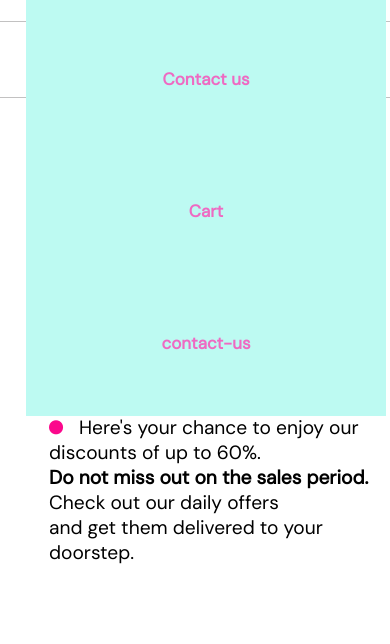
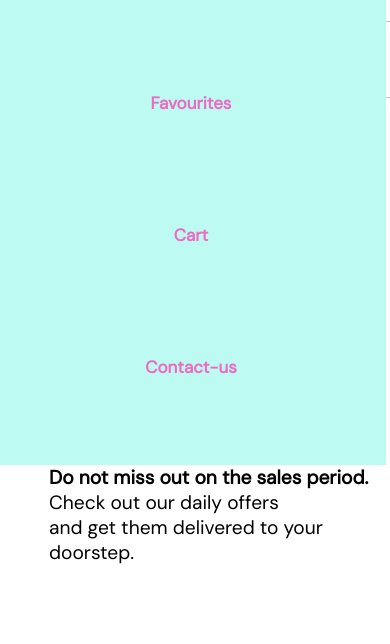
Before and after one commit to timfel20/web-design, a plain HTML site: page index.html in a window 390 px wide. Both pictures are taken after a click on the picture 338 px from the left and 38 px from the top of the page. Shown: the part 200-844 px from the top of the page. Drawn offline with Linux system fonts and the light colour scheme.

Commit message:
responsive xs navbar fixed

```diff
--- a/index.html
+++ b/index.html
@@ -19,9 +19,9 @@
             <div class="nav-items">
                 <ul class="menus">
                     <li><a>Products</a></li>
-                    <li><a>Contact us</a></li>
+                    <li><a>Favourites</a></li>
                     <li><a>Cart</a></li>
-                    <li class="nav-contact"><a>contact-us</a></li>
+                    <li class="nav-contact"><a>Contact-us</a></li>
                 </ul>
             </div>
             <img class="burger" src="./icons/menu.png"/>
@@ -112,7 +112,7 @@
                                 <i class="icon fa-duotone fa-stop"></i>
                                 <i class="icon fa-solid fa-check"></i>
                             </div>
-                            <p>I have read and accepted the Terms and Conditions.</p>
+                            <p>I have read and accepted the <a href="https://workoholics.es/legal/">Terms and Conditions.</a></p>
                         </div>
                         <div class="footer-submit">
                             <p>Submit</p>
--- a/styles/_footer.scss
+++ b/styles/_footer.scss
@@ -72,6 +72,9 @@
        height: 30px;
        transform: scaleX(-1);
      }
+     a{
+       color: rgb(0, 95, 219);
+     }
 }
 
  @include xs{
--- a/styles/_nav.scss
+++ b/styles/_nav.scss
@@ -9,7 +9,7 @@ nav{
     position: sticky;
      top:0;
      padding: (0 40px 0 30px);
-     transition: all 0.35s ease;
+     transition: 0.35s ease-in;
      height: 70px;
     img{
         width:120px;
@@ -41,7 +41,7 @@ nav{
 }
 .nav-colored {
     background-color: rgb(228, 228, 228);
-     z-index: 1;
+    z-index: 1;
     color:rgb(236, 86, 179);
     font-weight: 900;
 }
@@ -57,16 +57,20 @@ nav{
         position: relative;
         margin-top: 28px;
         height: 20px;
+        transition: all 300ms;
+        width: auto;
 
     .menus{
+        display: flex;
+        align-items: center;
+        justify-content: center;
         position: absolute;
         top: 29px;
         right: 4px;
         display: none;
-        width: 240px;
-        height: 50vh;
+        width: 100%;
+        height: 70vh;
         background-color: rgb(189, 250, 242);
-        padding:60px;
         z-index: 1;
 
     }
@@ -90,6 +94,7 @@ nav{
         color: rgb(238, 106, 194);
         font-size: 17px;
         font-weight:bolder;
+
     }
     .none{
         display:none;
--- a/styles/_sectionFive.scss
+++ b/styles/_sectionFive.scss
@@ -104,7 +104,7 @@
         margin-top: 120px;
       }
       hr{
-        width: 320px;
+        width: 310px;
     }
   }
 
```
Also changed, not shown: styles/styles.css, 1 other file.
